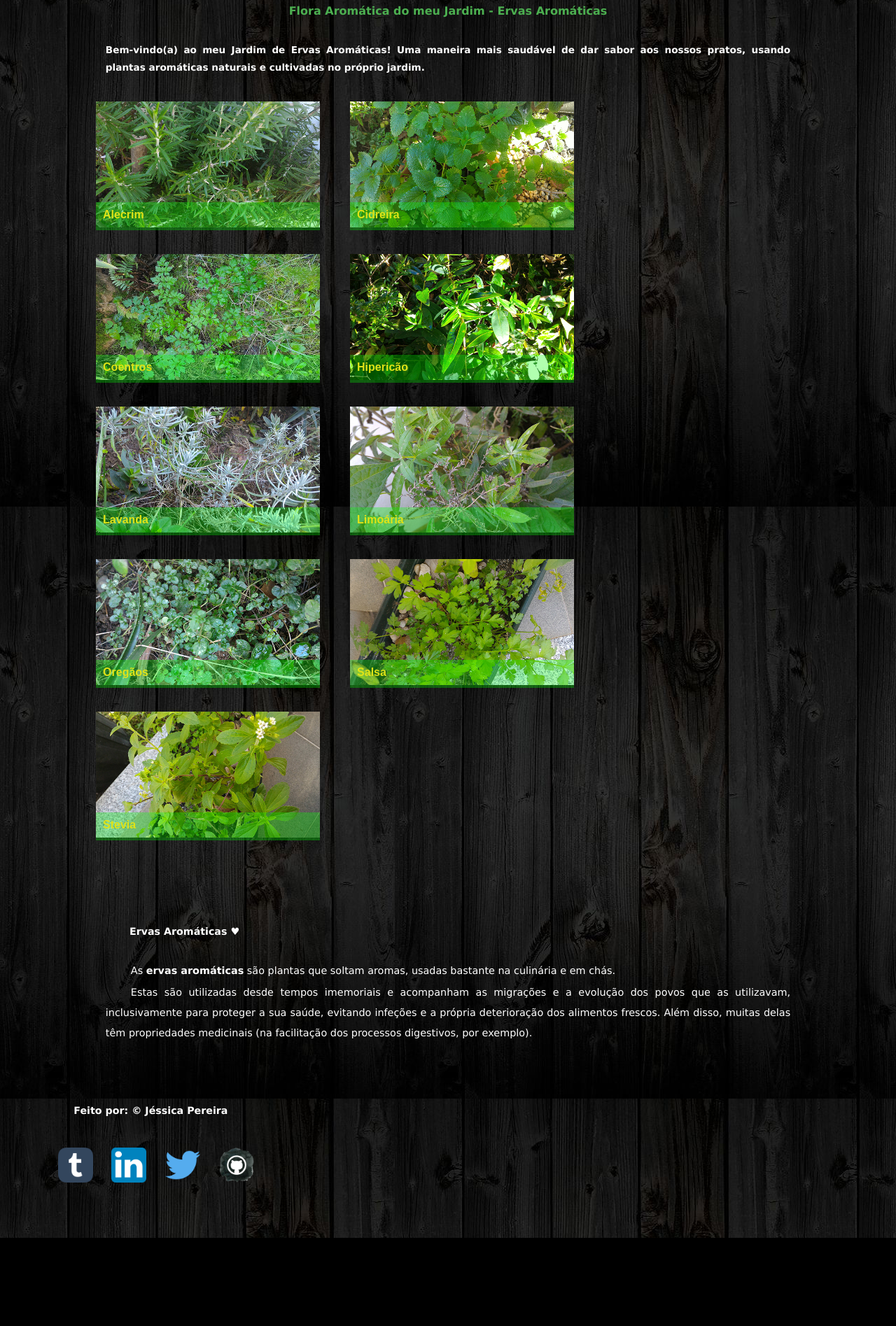
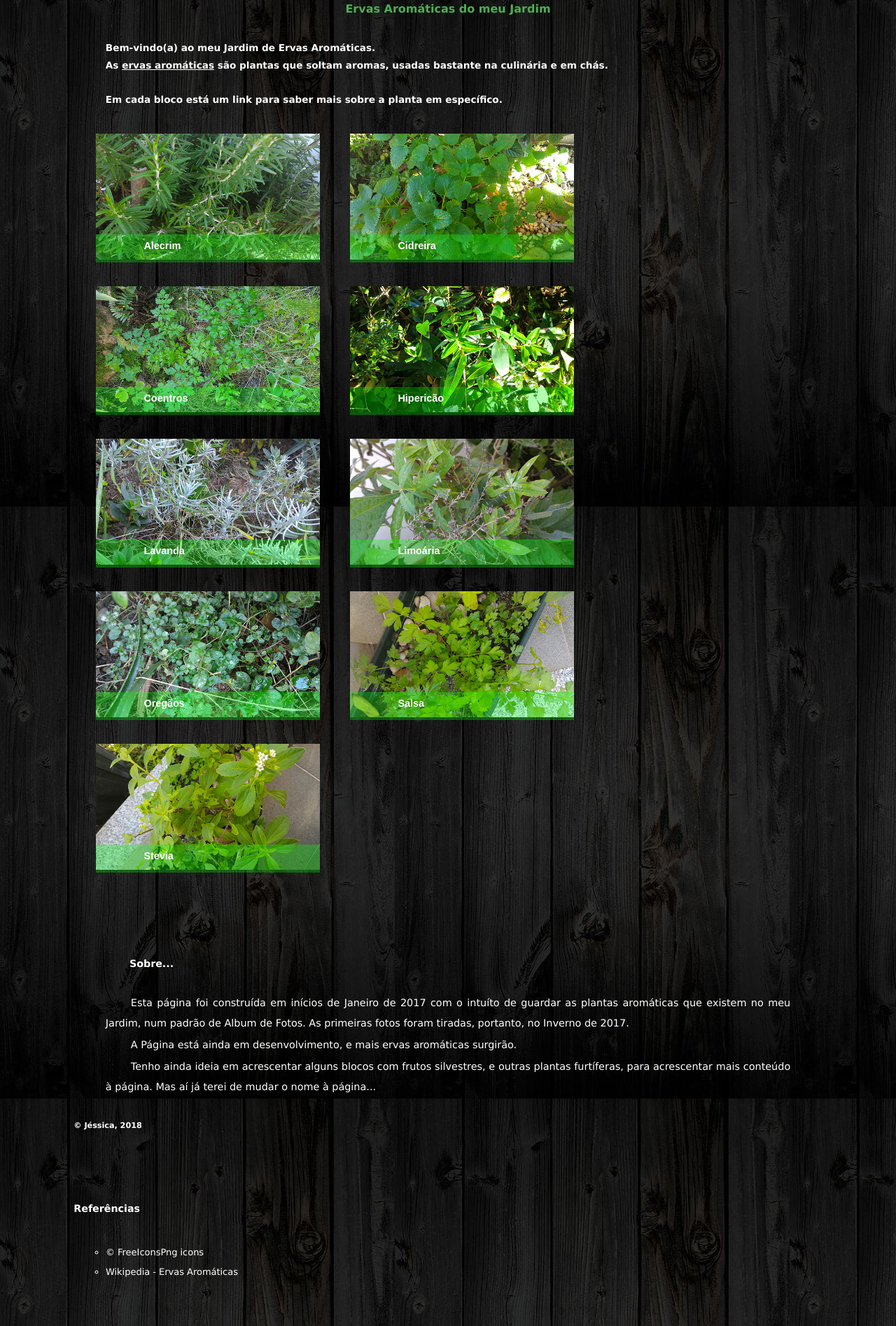
Before and after one commit to Jessycah/Site_ervas_aromaticas, a plain HTML site: page index.html in a window 1280 px wide. Shown: the part 122-2017 px from the top of the page at 70% size. Before the commit the page ends 1891 px from the top, so only its background shows below. Drawn offline with Linux system fonts and the light colour scheme.

Commit message:
update org

```diff
--- a/designthepage.css
+++ b/designthepage.css
@@ -1,144 +1,205 @@
-iframe[seamless] {
-    border: none;
-}
-
-body{
+body {
     background-image: url("bgpage/4.jpg");
     background-color: black;
 }
 
-div.pagina{
-	margin:5%;
+div.pagina {
+    margin: 5%;
+    margin-left: 5%;
+    margin-right: 5%;
+}
+
+div#quadrados {
     margin-left: 5%;
 }
 
-div#quadrados{
-    margin-left:5%;
-}
-
-div.iconContacts{
-    margin:5%;
-    margin-left:15%;
+div.iconContacts {
+    margin: 5%;
+    margin-left: 15%;
 }
 
 
-div.iconContacts a{
-    padding:3px;
-    margin:10px;
+div.iconContacts a {
+    padding: 3px;
+    margin: 10px;
 
 }
 
-h1{
+h1 {
     color: #4CAF50;
     font-family: "Verdana", Arial, sans-serif;
     font-size: 100%;
     margin-left: 0%;
-    margin-right:0%;
-    margin-bottom:3%;
+    margin-right: 0%;
+    margin-bottom: 3%;
     text-align: center;
 }
 
-h2.descricao{
+h2.descricao {
     color: white;
     font-family: "Verdana", Arial, sans-serif;
     font-size: 85%;
     line-height: 180%;
     text-align: center;
     margin-top: 2px;
-    margin-left:7%;
-    margin-right:7%;
+    margin-left: 7%;
+    margin-right: 18%;
     margin-bottom: 1px;
+    text-decoration: none;
 }
 
-h2{
-    color:white;
+h2 {
+    color: white;
     font-family: "Verdana", Arial, sans-serif;
     font-size: 100%;
     margin: 3.5%;
-    margin-left:10%;
-    margin-bottom:1%;
+    margin-left: 10%;
+    margin-bottom: 1%;
     text-align: left;
 }
 
-h3{
-    color:white;
+h3 {
+    color: white;
     font-family: "Verdana", Arial, sans-serif;
     font-size: 89%;
     margin: 3%;
 }
 
-h3#about{
-    margin-left:10%;
+h4 {
+    color: white;
+    font-family: "Verdana", Arial, sans-serif;
+    font-size: 70%;
+    margin: 3%;
 }
 
-h3.gmail{
-    text-align:center;
-    font-size:100%;
-    font-family: "Verdana", Arial, sans-serif;
-    width:50%;
-    height:20px;
-    margin:30px;
-    margin-left:22%;
-    padding:30px;
-    border-radius:10px;
-    background-color: rgba(60,180,100,0.3);
+h3#about {
+    margin-left: 10%;
 }
 
-h3.gmail a:link{
+a {
+    color: white;
+    font-family: "Verdana", Arial, sans-serif;
+    text-decoration: none;
+    font-size: 90%;
+}
+
+a:link {
+    text-decoration: none;
+}
+
+a:visited {
+    text-decoration: none;
+}
+
+a:hover {
+    text-decoration: underline;
+}
+
+a:active {
+    text-decoration: underline;
+}
+
+h3.gmail {
+    text-align: center;
+    font-size: 100%;
+    font-family: "Verdana", Arial, sans-serif;
+    width: 50%;
+    height: 20px;
+    margin: 30px;
+    margin-left: 22%;
+    padding: 30px;
+    border-radius: 10px;
+    background-color: rgba(60, 180, 100, 0.3);
+}
+
+h3.gmail a:link {
     color: #E0E317;
     text-decoration: none;
 }
 
-h3.gmail a:visited{
-    color:white;
+h3.gmail a:visited {
+    color: white;
 }
 
-h3.gmail a:hover{
+h3.gmail a:hover {
     font-family: "Courier New", Arial, sans-serif;
     color: #4CC417;
-    font-weight:bold;
-    font-size:140%;
+    font-weight: bold;
+    font-size: 140%;
     text-decoration: underline;
 }
 
 
-ol, ul{
+ol,
+ul {
     font-family: "Verdana", Arial, sans-serif;
     font-size: 90%;
     margin: 3.5%;
-    margin-bottom:1%;
+    margin-bottom: 1%;
     text-align: left;
     line-height: 2;
-    color:white;
+    color: white;
 
 }
 
+ul.a {
+    list-style-type: circle;
+}
 
-div.composicao p{
+ul.b {
+    list-style-type: square;
+}
+
+ol.c {
+    list-style-type: upper-roman;
+}
+
+ol.d {
+    list-style-type: lower-alpha;
+}
+
+
+div.composicao p {
     font-family: "Verdana", Arial, sans-serif;
     padding-bottom: 0px;
     padding-top: 0px;
     /* Editar caso espaço texto for maior/menor */
     margin-top: 2px;
-    margin-left:7%;
-    margin-right:7%;
+    margin-left: 7%;
+    margin-right: 7%;
     margin-bottom: 1px;
     margin-bottom: 0px;
     text-align: justify;
     line-height: 2;
     text-indent: 2.5em;
-	font-size:90%;
-    color:white;
+    font-size: 90%;
+    color: white;
+}
+
+p {
+    font-family: "Verdana", Arial, sans-serif;
+    padding-bottom: 0px;
+    padding-top: 0px;
+    /* Editar caso espaço texto for maior/menor */
+    margin-top: 2px;
+    margin-left: 7%;
+    margin-right: 7%;
+    margin-bottom: 1px;
+    margin-bottom: 0px;
+    text-align: justify;
+    line-height: 2;
+    text-indent: 2.5em;
+    font-size: 90%;
+    color: white;
 }
 
 
-
-ul.navigationBar{
+ul.navigationBar {
     list-style-type: none;
     margin-left: 105px;
-    margin-right:142px;
-    margin-top:0px;
-    margin-bottom:0px;
+    margin-right: 142px;
+    margin-top: 0px;
+    margin-bottom: 0px;
     /*
     padding-left: 140px;
     padding-right:142px;
@@ -149,8 +210,8 @@ ul.navigationBar{
     font-family: "Verdana", Arial, sans-serif;
 }
 
-ul.navigationBar li{
-	float:left;
+ul.navigationBar li {
+    float: left;
 }
 
 ul.navigationBar li a {
@@ -165,13 +226,13 @@ ul.navigationBar li a {
 ul.navigationBar li a:hover:not(.active) {
     background-color: #1A5100;
     color: #FFFFFF;
-    font-weight:bold;
+    font-weight: bold;
 }
 
 ul.navigationBar .active {
     background-color: #4CAF50;
 }
 
-img.icon{
-	margin:1%;
+img.icon {
+    margin: 1%;
 }
--- a/index.html
+++ b/index.html
@@ -1,5 +1,6 @@
 <!DOCTYPE html>
 <html lang="pt">
+
 <head>
 	<meta charset="UTF-8">
 	<meta name="description" content="Ervas Aromáticas">
@@ -9,25 +10,54 @@
 	<title>Ervas Arom&aacute;ticas</title>
 	<link rel="stylesheet" href="designthepage.css" />
 	<link rel="stylesheet" href="designImage.css" />
-        <link rel="icon" href="icons/icon.jpg">
+	<!--<link rel="icon" href="icons/icon.jpg"> -->
+	<link rel="icon" href="icons/b.png">
 </head>
+
 <body>
 	<ul class="navigationBar">
-	  		<li><a href="index.html" hreflang="pt" title="Página principal">Jardim</a></li>
-	  		<li><a href="#news" title="Não há novidades, de momento." hreflang="pt">Novidades</a></li>
-	  		<li><a href="page/contactinfo.html" title="Redes Sociais" hreflang="pt" >Contactos</a></li>
-	  		<li style="float:right"><a class="active" href="#about" hreflang="pt" >Sobre</a></li>
+		<!-- <li><a href="index.html" hreflang="pt" title="Página principal">Jardim</a></li>-->
+		<li><a href="index.html" hreflang="pt" title="Página principal">
+			<img src="icons/herbs-png-icon-9.png" alt="Home" width="32" height="32"/> <!-- 512 x 512 -->
+		</a></li>
+
+		<!--<li><a href="#news" title="Não há novidades, de momento." hreflang="pt">Novidades</a></li>-->
+		<li><a href="pagina/contactinfo.html" title="Redes Sociais" hreflang="pt">Contactos</a></li>
+		<li style="float:right"><a class="active" href="#about" hreflang="pt">Sobre</a></li>
 	</ul>
 
 	<div class="pagina">
-			<h1> Flora Aromática do meu Jardim - Ervas Aromáticas </h1>
-			<h2 class="descricao" style="text-align: justify" title="por: Lucinda Pereira a.k.a. 'Cindy' " >Bem-vindo(a) ao meu Jardim de Ervas Aromáticas! Uma maneira mais saudável de dar sabor aos nossos pratos, usando plantas aromáticas naturais e cultivadas no próprio jardim. </h2>
+		<h1> Ervas Aromáticas do meu Jardim
+		</h1>
+		<h2 class="descricao" style="text-align: justify" title="Jardim Aromático de Lucinda Pereira ">
+			Bem-vindo(a) ao meu Jardim de Ervas Aromáticas. <br/>
+			As <u>ervas aromáticas</u> são plantas que soltam aromas, usadas bastante na culinária e em chás.<br/><br/>
+
+			Em cada bloco está um link para saber mais sobre a planta em específico.
+
+			<!--
+			Bem-vindo(a) ao meu
+			Jardim de Ervas Aromáticas! Uma maneira mais saudável de dar sabor aos nossos pratos, usando plantas aromáticas
+			naturais e cultivadas no próprio jardim.
+
+			<div class="composicao">
+
+				<h3 id="about">Ervas Aromáticas </h3>
+				<p> As <b>ervas aromáticas</b> são plantas que soltam aromas, usadas bastante na culinária e em chás. </p>
+				<p> Estas são utilizadas desde tempos imemoriais e acompanham as migrações e a evolução dos povos que as utilizavam,
+					inclusivamente para proteger a sua saúde, evitando infeções e a própria deterioração dos alimentos frescos. Além
+					disso, muitas delas têm propriedades medicinais (na facilitação dos processos digestivos, por exemplo). </p>
+				<br><br><br>
+
+			</div>-->
+		</h2>
 		<br>
 		<br />
 		<div class="albumervas">
 			<div id="quadrados">
+				<!--<ul>-->
 				<div class="container">
-						<a href="page/alecrim.html" hreflang="pt">
+					<a href="pagina/alecrim.html" hreflang="pt">
 						<img src="fotos_plantas/alecrim.jpg" alt="planta de alecrim" width="320" height="180" />
 						<div class="textbox">
 							<p class="text">Alecrim</p>
@@ -36,7 +66,7 @@
 					</a>
 				</div>
 				<div class="container">
-						<a href="page/cidreira.html" hreflang="pt">
+					<a href="pagina/cidreira.html" hreflang="pt">
 						<img src="fotos_plantas/cidreira.jpg" alt="planta de tomilho" width="320" height="180" />
 						<div class="textbox">
 							<p class="text">Cidreira</p>
@@ -46,7 +76,7 @@
 					</a>
 				</div>
 				<div class="container">
-						<a href="page/coentros.html" hreflang="pt">
+					<a href="pagina/coentros.html" hreflang="pt">
 						<img src="fotos_plantas/coentros.jpg" alt="coentros" width="320" height="180" />
 						<div class="textbox">
 							<p class="text">Coentros</p>
@@ -56,7 +86,7 @@
 					</a>
 				</div>
 				<div class="container">
-						<a href="page/hipericao.html" hreflang="pt">
+					<a href="pagina/hipericao.html" hreflang="pt">
 						<img src="fotos_plantas/hipericao.jpg" alt="planta de tomilho" width="320" height="180" />
 						<div class="textbox">
 							<p class="text">Hipericão</p>
@@ -66,7 +96,7 @@
 					</a>
 				</div>
 				<div class="container">
-						<a href="page/lavanda.html" hreflang="pt">
+					<a href="pagina/lavanda.html" hreflang="pt">
 						<img src="fotos_plantas/lavanda.jpg" alt="planta de lavanda" width="320" height="180" />
 						<div class="textbox">
 							<p class="text">Lavanda</p>
@@ -76,7 +106,7 @@
 					</a>
 				</div>
 				<div class="container">
-						<a href="page/limoaria.html" hreflang="pt">
+					<a href="pagina/limoaria.html" hreflang="pt">
 						<img src="fotos_plantas/limoaria.jpg" alt="Limoária" width="320" height="180" />
 						<div class="textbox">
 							<p class="text">Limoária</p>
@@ -86,7 +116,7 @@
 					</a>
 				</div>
 				<div class="container">
-						<a href="page/oregano.html" hreflang="pt">
+					<a href="pagina/oregano.html" hreflang="pt">
 						<img src="fotos_plantas/oregaos.jpg" alt="Orégãos" width="320" height="180" />
 						<div class="textbox">
 							<p class="text">Oregãos</p>
@@ -96,51 +126,72 @@
 					</a>
 				</div>
 				<div class="container">
-						<a href="page/salsa.html" hreflang="pt">
+					<a href="pagina/salsa.html" hreflang="pt">
 						<img src="fotos_plantas/salsa.jpg" alt="Planta de Salsa" width="320" height="180" />
 						<div class="textbox">
 							<p class="text">Salsa</p>
-								<p class="text2"> É uma boa fonte de antioxidantes (especialmente luteolina), ácido fólico, vitamina C e vitamina A.
+							<p class="text2"> É uma boa fonte de antioxidantes (especialmente luteolina), ácido fólico, vitamina C e
+								vitamina A.
 							</p>
 						</div>
 					</a>
 				</div>
 				<div class="container">
-						<a href="page/stevia.html" hreflang="pt">
+					<a href="pagina/stevia.html" hreflang="pt">
 						<img src="fotos_plantas/stevia.jpg" alt="Stevia" width="320" height="180" />
 						<div class="textbox">
 							<p class="text">Stevia</p>
-								<p class="text2"> A <em>Stevia </em> é um pequeno arbusto, nativa do Brasil e do Paraguai, 10-15x mais doce que o açucar!
+							<p class="text2"> A <em>Stevia </em> é um pequeno arbusto, nativa do Brasil e do Paraguai, 10-15x mais doce que
+								o açucar!
 							</p>
 						</div>
 					</a>
 				</div>
+				<!--</ul>-->
 			</div>
 		</div>
 
-			<br> <br/>
+		<br> <br />
 
 		<br>
 
-			<div class="composicao">
 
-				<h3 id="about">Ervas Aromáticas ♥</h3>
-				<p> As <b>ervas aromáticas</b> são plantas que soltam aromas, usadas bastante na culinária e em chás. </p>
-				<p> Estas são utilizadas desde tempos imemoriais e acompanham as migrações e a evolução dos povos que as utilizavam, inclusivamente para proteger a sua saúde, evitando infeções e a própria deterioração dos alimentos frescos. Além disso, muitas delas têm propriedades medicinais (na facilitação dos processos digestivos, por exemplo). </p>
-				<br><br><br>
-				<h3> Feito por: © Jéssica Pereira </h3>
+		<div>
+			<h3 id="about">Sobre...</h3>
+			<p>
+				Esta página foi construída em inícios de Janeiro de 2017 com o intuíto de guardar as plantas aromáticas
+			que existem no meu Jardim, num padrão de Album de Fotos.
+			As primeiras fotos foram tiradas, portanto, no Inverno de 2017.
+			</p>
+			<p>
+				A Página está ainda em desenvolvimento, e mais ervas aromáticas surgirão.
+			</p>
+			<p>
+				Tenho ainda ideia em acrescentar alguns blocos com frutos silvestres, e outras plantas furtíferas, para acrescentar mais conteúdo à página.
+				Mas aí já terei de mudar o nome à página...
+			</p>
+
+			<h4>© Jéssica, 2018</h4>
 		</div>
-			<div class="iconContacts2">
-			<a href="http://crystallinem.tumblr.com/" title="Crystallinem" target="_blank" hreflang="en">
-			<img class="icon" alt="tumblr icon" src="icons/t.png" width="50" height="50" /></a>
-			<a href="https://www.linkedin.com/in/jessicap3" target="_blank" hreflang="pt">
-			<img class="icon" alt="linkedin icon" src="icons/in.png" width="50" height="50" /></a>
-			<a href="https://twitter.com/iJessicaRock" title="@iJessicaRock" target="_blank" hreflang="pt">
-			<img class="icon" alt="twitter icon" src="icons/twitter.png" width="50" height="50" /></a>
-			<a href="https://github.com/Jessycah/" title="Jessycah" target="_blank" hreflang="en">
-			<img class="icon" alt="GitHub icon" src="icons/github.png" width="50" height="50" /></a>
+		<br><br>
+		<div>
+			<h3> Referências </h3>
+			<ul class="a">
+				<li><a href="https://www.google.com/url?sa=i&source=images&cd=&cad=rja&uact=8&ved=2ahUKEwiTiv-Ez6XfAhVCJBoKHUGHDJIQjRx6BAgBEAU&url=https%3A%2F%2Fwww.freeiconspng.com%2Fimg%2F33566&psig=AOvVaw0tpo0rBCrN4RT3Q7YPnzrB&ust=1545093073923094"
+					title="FreeIconsPng" target="_blank" hreflang="en">© FreeIconsPng icons</a>
+				</li>
+
+				<li>
+					<a href="https://pt.wikipedia.org/wiki/Erva_arom%C3%A1tica" title="Ervas Aromaticas Wikipedia"
+					target="_blank" hreflang="pt"> Wikipedia - Ervas Aromáticas </a>
+				</li>
+			</ul>
+
 		</div>
+
+
 
 	</div>
 </body>
+
 </html>
```
Lines whose indentation alone changed are shown as unchanged.
